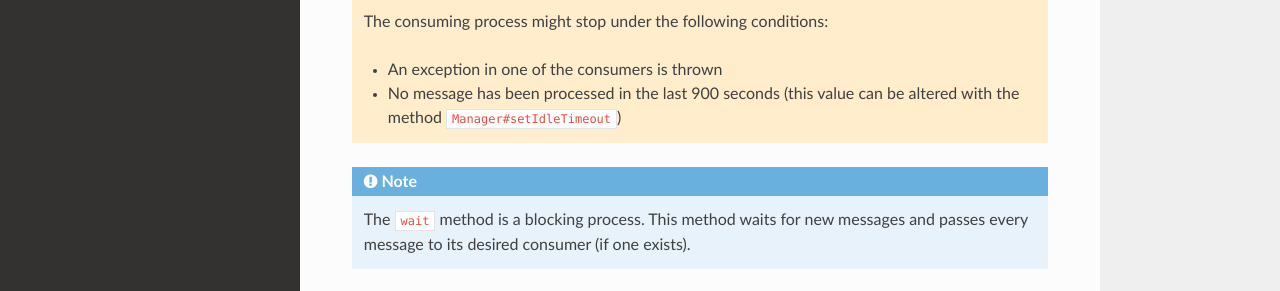
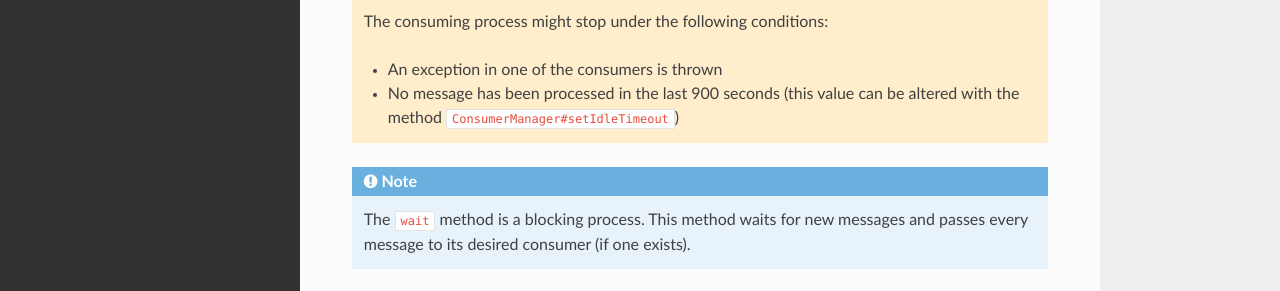
Before and after one commit to rebuy-de/amqp-php-consumer, a Sphinx documentation site: the page built from doc/consumer-manager.rst, in a window 1280 px wide and 900 px high, scrolled down 1026 px. Shown: the part 442-733 px from the top of the window. Built offline with Sphinx 7.4.7 and the Read the Docs theme 2.0.0, drawn with Linux system fonts in a browser that asks for light colours.

```diff
--- a/doc/consumer-manager.rst
+++ b/doc/consumer-manager.rst
@@ -58,7 +58,7 @@ We have now everything we need to create the consumer manager, register consumer
     The consuming process might stop under the following conditions:
 
     - An exception in one of the consumers is thrown
-    - No message has been processed in the last 900 seconds (this value can be altered with the method ``Manager#setIdleTimeout``)
+    - No message has been processed in the last 900 seconds (this value can be altered with the method ``ConsumerManager#setIdleTimeout``)
 
 .. note::
     The ``wait`` method is a blocking process. This method waits for new messages and passes every message to
--- a/doc/consumer.rst
+++ b/doc/consumer.rst
@@ -2,7 +2,7 @@ Creating Consumers
 ==================
 
 Let's assume you have an amqp message which will be published when an order has been created. This message has
-the routing key``order-created`` with the payload ``{"order_id": $SOME_ID}``. In this example we create a consumer
+the routing key ``order-created`` with the payload ``{"order_id": $SOME_ID}``. In this example we create a consumer
 which sends an email to the customer when this message will be published.
 
 First of all, you have to create a PHP class which represents this message::
```
Also changed, not shown: README.md (+1 -1 lines).
